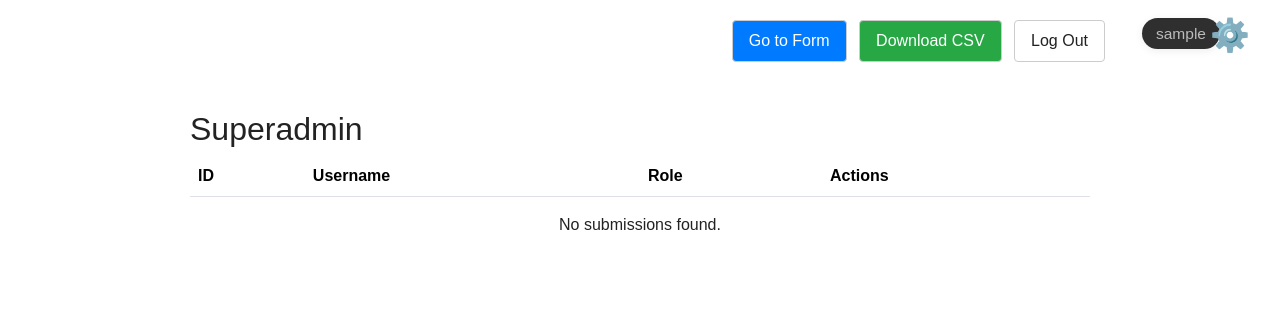
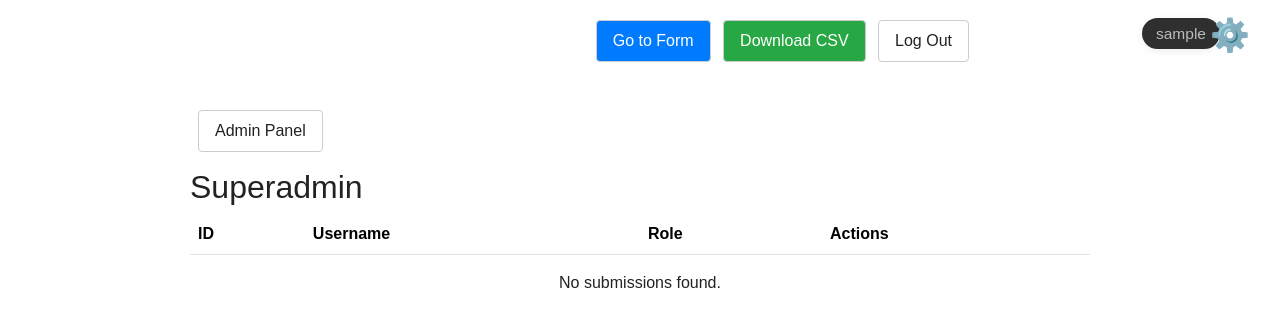
Before and after one commit to DanielGoodwyn/west-plaza-j6-ftca-form95, a Flask app: page /superadmin in a window 1280 px wide. Shown: the top 327 px of the page. Run offline with Flask 3, Linux system fonts and the light colour scheme; a user stored in the database is signed in; data comes from the database, SQL or seed files in the repository; data that the repository does not hold is empty.

Commit message:
UI polish: navigation spacing for user info bubble, show only Admin Panel button in superadmin nav

```diff
--- a/src/templates/admin.html
+++ b/src/templates/admin.html
@@ -11,7 +11,7 @@
 <body class="admin-page">
 <!-- Theme toggle icon will be injected in the top right by JS -->
     <div class="container">
-        <div class="d-flex justify-content-between align-items-center mb-3">
+        <div class="d-flex justify-content-between align-items-center mb-3" style="margin-right:120px;padding-right:16px;">
 
             <h1>{{ title }}</h1>
             <div>
--- a/src/templates/superadmin.html
+++ b/src/templates/superadmin.html
@@ -2,7 +2,11 @@
 {% block content %}
 
 <div class="container mt-5">
-    <h2>Superadmin</h2>
+    <div class="d-flex justify-content-between align-items-center mb-3" style="margin-right:120px;padding-right:16px;">
+    <a href="{{ url_for('admin') }}" class="btn btn-secondary ms-2">Admin Panel</a>
+
+</div>
+<h2>Superadmin</h2>
     {% if current_user.is_superadmin() %}
     <a href="{{ url_for('add_user') }}" class="btn btn-success mb-3">Add New User</a>
     {% endif %}
```
